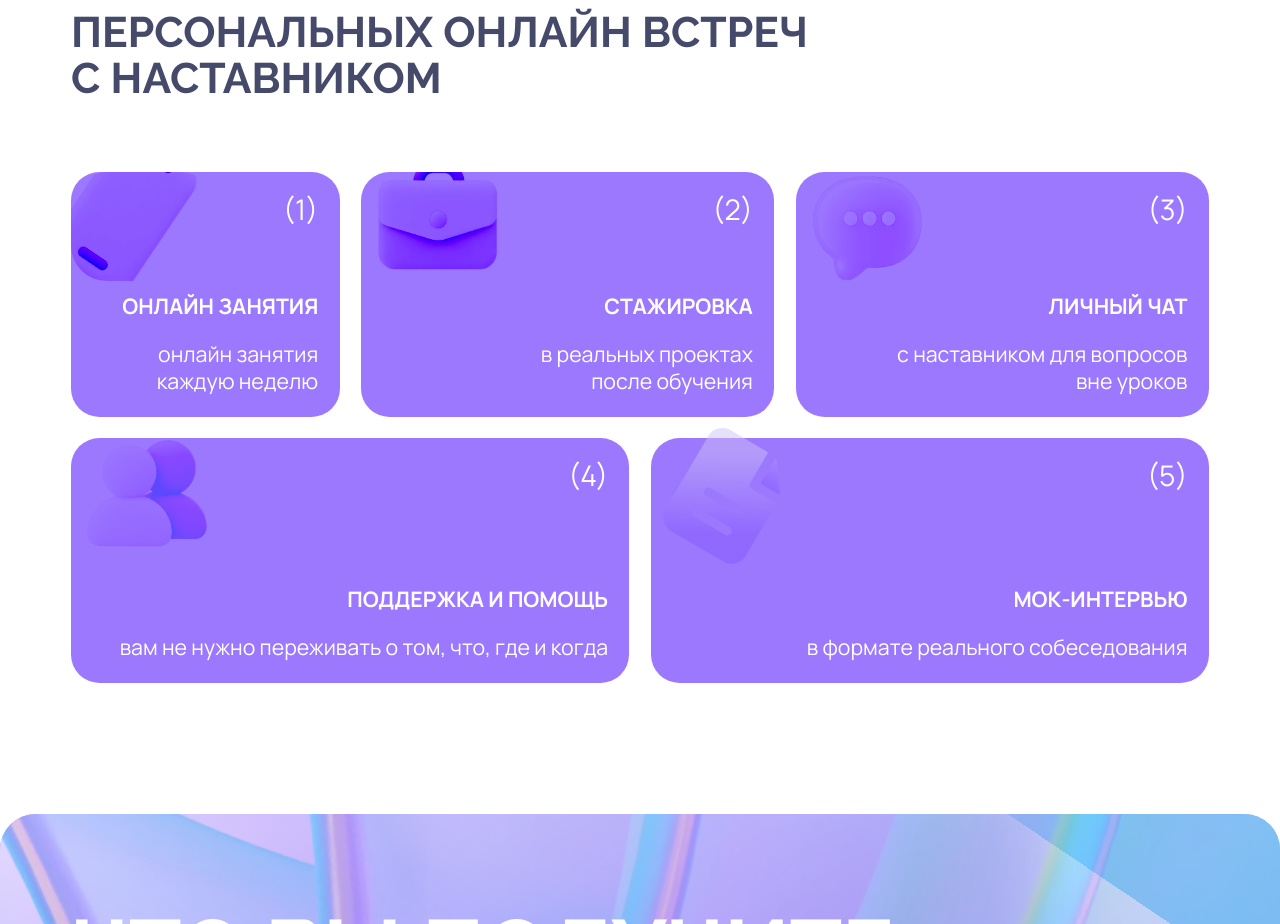
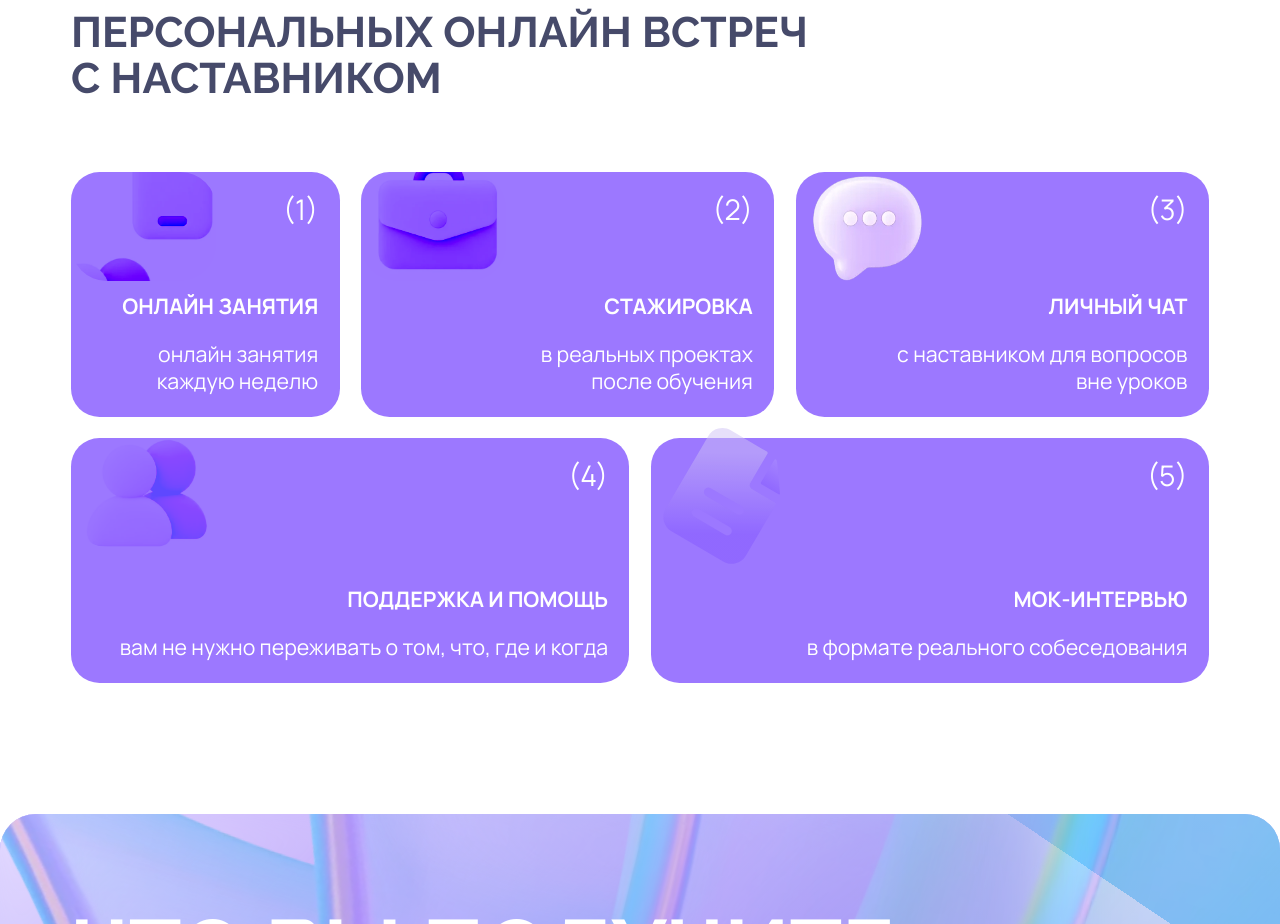
Before and after one commit to rafailvv/innoprog-website, a React (Vite) app: page / in a window 1280 px wide. Shown: the part 8014-8938 px from the top of the page. Built offline with nearby package versions, Linux system fonts and the light colour scheme.

Commit message:
Match desktop benefit icons to Figma

```diff
--- a/src/imports/MainScreenDesktop/MainScreenDesktop.tsx
+++ b/src/imports/MainScreenDesktop/MainScreenDesktop.tsx
@@ -1079,9 +1079,9 @@ function Frame33() {
       <div className="bg-[#9c78ff] content-stretch flex flex-col h-[275px] items-end justify-between p-[24px] relative rounded-[32px] shrink-0 w-[302px]">
         <p className="font-['Manrope:Regular',sans-serif] font-normal leading-[35px] min-w-full relative shrink-0 text-[32px] text-right text-white w-[min-content]">(1)</p>
         <Frame107 />
-        <div className="site-benefit-icon site-benefit-icon--phone">
-          <div className="site-benefit-icon__phone-crop">
-            <img alt="" decoding="async" loading="eager" src={imgRectangle40111} />
+        <div className="absolute h-[122px] left-0 rounded-[40px] top-0 w-[163px]">
+          <div className="absolute inset-0 mix-blend-color-burn overflow-hidden pointer-events-none rounded-[40px]">
+            <img alt="" decoding="async" loading="eager" className="absolute h-[313.19%] left-[-38.76%] max-w-none top-[-90.89%] w-[216.82%]" src={imgRectangle40111} />
           </div>
         </div>
       </div>
@@ -1118,7 +1118,7 @@ function Frame35() {
         <p className="font-['Manrope:Regular',sans-serif] font-normal leading-[35px] min-w-full relative shrink-0 text-[32px] text-right text-white w-[min-content]">(3)</p>
         <Frame109 />
         <div className="absolute h-[122px] left-0 rounded-[40px] top-0 w-[163px]">
-          <div className="absolute inset-0 mix-blend-color-burn opacity-80 overflow-hidden pointer-events-none rounded-[40px]">
+          <div className="absolute inset-0 overflow-hidden pointer-events-none rounded-[40px]">
             <img alt="" decoding="async" loading="eager" className="absolute h-[392.05%] left-[-263.81%] max-w-none top-[-139.73%] w-[391.24%]" src={imgRectangle40112} />
           </div>
         </div>
--- a/src/styles/index.css
+++ b/src/styles/index.css
@@ -262,42 +262,6 @@ button,
   height: 56px;
 }
 
-.site-benefit-icon {
-  pointer-events: none;
-}
-
-.site-benefit-icon--phone {
-  position: absolute;
-  left: 0;
-  top: 0;
-  width: 163px;
-  height: 122px;
-  overflow: hidden;
-  border-radius: 40px;
-  mix-blend-mode: color-burn;
-}
-
-.site-benefit-icon__phone-crop {
-  position: absolute;
-  left: 3px;
-  top: -34px;
-  width: 126px;
-  height: 177px;
-  overflow: hidden;
-  border-radius: 36px;
-  transform: rotate(34deg);
-  transform-origin: 50% 50%;
-}
-
-.site-benefit-icon__phone-crop img {
-  position: absolute;
-  left: -151px;
-  top: -28px;
-  width: 405px;
-  height: 405px;
-  max-width: none;
-}
-
 .site-review-quote {
   font-family: "Segoe UI Light", "Segoe UI", sans-serif;
   font-size: 24px;
```
